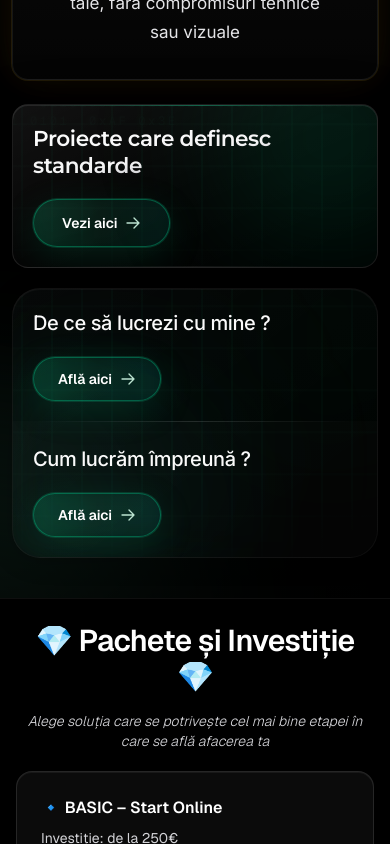
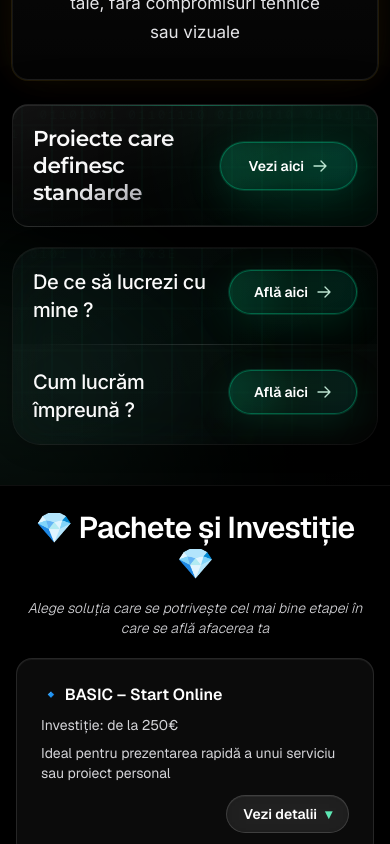
Before and after one commit to nexteraweb77/NEXTERAWEB, a Next.js app: page / in a window 390 px wide. Shown: the part 1860-2704 px from the top of the page. Built offline with nearby package versions, Linux system fonts and the light colour scheme; no server answers.

Commit message:
detalii
mici

```diff
--- a/src/app/page.tsx
+++ b/src/app/page.tsx
@@ -310,15 +310,15 @@ export default function Home() {
                         className="pointer-events-none absolute bottom-0 left-8 right-8 h-px bg-gradient-to-r from-transparent via-white/[0.07] to-transparent"
                         aria-hidden
                       />
-                      <div className="relative flex flex-col gap-5 sm:flex-row sm:items-center sm:justify-between sm:gap-8">
+                      <div className="relative flex flex-col gap-5 max-sm:flex-row max-sm:items-center max-sm:justify-between max-sm:gap-4 sm:flex-row sm:items-center sm:justify-between sm:gap-8">
                         <h2
-                          className={`${montserrat.className} text-left text-[1.35rem] font-semibold leading-tight tracking-[-0.02em] text-transparent sm:text-2xl lg:text-[1.8rem] bg-gradient-to-br from-white via-zinc-100 to-zinc-500 bg-clip-text`}
+                          className={`${montserrat.className} min-w-0 text-left text-[1.35rem] font-semibold leading-tight tracking-[-0.02em] text-transparent sm:text-2xl lg:text-[1.8rem] bg-gradient-to-br from-white via-zinc-100 to-zinc-500 bg-clip-text`}
                         >
                           Proiecte care definesc standarde
                         </h2>
                         <Link
                           href="/portofoliu"
-                          className="group/portfolio-cta inline-flex h-12 shrink-0 items-center justify-center gap-2 self-start rounded-full border border-emerald-400/35 bg-gradient-to-r from-emerald-500/20 via-emerald-500/10 to-teal-500/10 px-7 text-sm font-semibold text-white shadow-[0_0_0_1px_rgba(16,185,129,0.2),0_10px_36px_rgba(16,185,129,0.15)] backdrop-blur-sm transition duration-300 hover:-translate-y-0.5 hover:border-emerald-400/55 hover:from-emerald-500/30 hover:via-emerald-500/15 hover:shadow-[0_14px_44px_rgba(16,185,129,0.22)] active:translate-y-0 sm:self-center sm:text-base"
+                          className="group/portfolio-cta inline-flex h-12 shrink-0 items-center justify-center gap-2 self-start rounded-full border border-emerald-400/35 bg-gradient-to-r from-emerald-500/20 via-emerald-500/10 to-teal-500/10 px-7 text-sm font-semibold text-white shadow-[0_0_0_1px_rgba(16,185,129,0.2),0_10px_36px_rgba(16,185,129,0.15)] backdrop-blur-sm transition duration-300 hover:-translate-y-0.5 hover:border-emerald-400/55 hover:from-emerald-500/30 hover:via-emerald-500/15 hover:shadow-[0_14px_44px_rgba(16,185,129,0.22)] active:translate-y-0 max-sm:self-auto sm:self-center sm:text-base"
                         >
                           Vezi aici
                           <svg
@@ -353,15 +353,15 @@ export default function Home() {
                       />
 
                       <div className="relative px-5 py-5 sm:px-6 sm:py-6 lg:px-8 lg:py-7">
-                        <div className="flex flex-col gap-5 sm:gap-5 lg:flex-row lg:items-center lg:justify-between lg:gap-8">
-                          <div className="max-w-2xl">
+                        <div className="flex flex-col gap-5 max-sm:flex-row max-sm:items-start max-sm:justify-between max-sm:gap-4 sm:gap-5 lg:flex-row lg:items-center lg:justify-between lg:gap-8">
+                          <div className="max-w-2xl max-sm:min-w-0 max-sm:flex-1">
                             <h2 className={`${inter.className} text-xl font-medium tracking-[-0.02em] text-zinc-50 sm:text-2xl lg:text-[1.65rem] lg:leading-snug`}>
                               De ce să lucrezi cu mine ?
                             </h2>
                           </div>
                           <Link
                             href="/abilitati"
-                            className="group/afla-neon inline-flex h-11 shrink-0 items-center justify-center gap-2 self-start rounded-full border border-emerald-400/35 bg-gradient-to-r from-emerald-500/20 via-emerald-500/10 to-teal-500/10 px-6 text-sm font-semibold text-white shadow-[0_0_0_1px_rgba(16,185,129,0.2),0_10px_36px_rgba(16,185,129,0.15)] backdrop-blur-sm transition duration-300 hover:-translate-y-0.5 hover:border-emerald-400/55 hover:from-emerald-500/30 hover:via-emerald-500/15 hover:shadow-[0_14px_44px_rgba(16,185,129,0.22)] active:translate-y-0 lg:self-center"
+                            className="group/afla-neon inline-flex h-11 shrink-0 items-center justify-center gap-2 self-start rounded-full border border-emerald-400/35 bg-gradient-to-r from-emerald-500/20 via-emerald-500/10 to-teal-500/10 px-6 text-sm font-semibold text-white shadow-[0_0_0_1px_rgba(16,185,129,0.2),0_10px_36px_rgba(16,185,129,0.15)] backdrop-blur-sm transition duration-300 hover:-translate-y-0.5 hover:border-emerald-400/55 hover:from-emerald-500/30 hover:via-emerald-500/15 hover:shadow-[0_14px_44px_rgba(16,185,129,0.22)] active:translate-y-0 max-sm:self-auto max-sm:mt-0.5 lg:self-center"
                           >
                             Află aici
                             <svg
@@ -390,15 +390,15 @@ export default function Home() {
                           className="pointer-events-none absolute inset-x-6 top-0 h-px bg-gradient-to-r from-transparent via-white/[0.12] to-transparent sm:inset-x-8"
                           aria-hidden
                         />
-                        <div className="flex flex-col gap-5 sm:gap-5 lg:flex-row lg:items-center lg:justify-between lg:gap-8">
-                          <div className="max-w-2xl">
+                        <div className="flex flex-col gap-5 max-sm:flex-row max-sm:items-start max-sm:justify-between max-sm:gap-4 sm:gap-5 lg:flex-row lg:items-center lg:justify-between lg:gap-8">
+                          <div className="max-w-2xl max-sm:min-w-0 max-sm:flex-1">
                             <h2 className={`${inter.className} text-xl font-medium tracking-[-0.02em] text-zinc-50 sm:text-2xl lg:text-[1.65rem] lg:leading-snug`}>
                               Cum lucrăm împreună ?
                             </h2>
                           </div>
                           <Link
                             href="/cum-lucram"
-                            className="group/afla-neon2 inline-flex h-11 shrink-0 items-center justify-center gap-2 self-start rounded-full border border-emerald-400/35 bg-gradient-to-r from-emerald-500/20 via-emerald-500/10 to-teal-500/10 px-6 text-sm font-semibold text-white shadow-[0_0_0_1px_rgba(16,185,129,0.2),0_10px_36px_rgba(16,185,129,0.15)] backdrop-blur-sm transition duration-300 hover:-translate-y-0.5 hover:border-emerald-400/55 hover:from-emerald-500/30 hover:via-emerald-500/15 hover:shadow-[0_14px_44px_rgba(16,185,129,0.22)] active:translate-y-0 lg:self-center"
+                            className="group/afla-neon2 inline-flex h-11 shrink-0 items-center justify-center gap-2 self-start rounded-full border border-emerald-400/35 bg-gradient-to-r from-emerald-500/20 via-emerald-500/10 to-teal-500/10 px-6 text-sm font-semibold text-white shadow-[0_0_0_1px_rgba(16,185,129,0.2),0_10px_36px_rgba(16,185,129,0.15)] backdrop-blur-sm transition duration-300 hover:-translate-y-0.5 hover:border-emerald-400/55 hover:from-emerald-500/30 hover:via-emerald-500/15 hover:shadow-[0_14px_44px_rgba(16,185,129,0.22)] active:translate-y-0 max-sm:self-auto max-sm:mt-0.5 lg:self-center"
                           >
                             Află aici
                             <svg
@@ -663,10 +663,6 @@ export default function Home() {
                           Personalizează-ți proiectul cu funcționalități care
                           accelerează creșterea
                         </p>
-                        <p className="mt-2 text-sm font-normal italic leading-relaxed text-zinc-400 sm:text-base sm:text-zinc-500">
-                          *Prețuri dinamice, în funcție de amploarea și detaliile
-                          proiectului.*
-                        </p>
                       </div>
                       <div className="inline-flex shrink-0 items-center gap-2 rounded-full border border-white/15 bg-white/[0.06] px-4 py-2 text-sm font-semibold text-white shadow-[inset_0_1px_0_rgba(255,255,255,0.06)] backdrop-blur-md transition group-open:bg-white/12">
                         Vezi detalii
@@ -677,6 +673,10 @@ export default function Home() {
                     </div>
                   </summary>
                   <div className="mt-6 space-y-8 border-t border-white/10 pt-6">
+                    <p className="text-sm font-normal italic leading-relaxed text-zinc-400 sm:text-base sm:text-zinc-500">
+                      *Prețuri dinamice, în funcție de amploarea și detaliile
+                      proiectului*
+                    </p>
                     <div>
                       <h4
                         className={`${montserrat.className} mb-4 text-base font-semibold uppercase tracking-[0.12em] text-white sm:text-lg sm:tracking-[0.1em]`}
```
